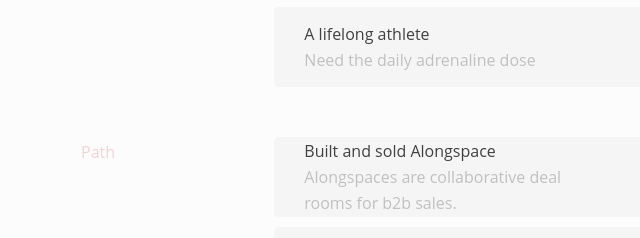
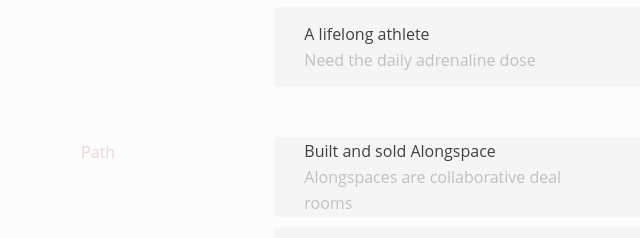
Before and after one commit to fredsonfred91/Frederik.world-19.03.2022, a plain HTML site: page index.html in a window 1280 px wide. Shown: the part 1272-1510 px from the top of the page, 269-909 px from the left. Drawn offline with nearby package versions, Linux system fonts and the light colour scheme; no server answers; a script that the page names is missing.

Commit message:
Shorten Alongspace subtitle

```diff
--- a/index.html
+++ b/index.html
@@ -128,7 +128,7 @@
               <div data-delay="0" data-hover="false" data-w-id="c191809a-4ad9-987e-8dc8-68c272de31e4" style="height:80PX" class="faq-p w-dropdown">
                 <div class="faq w-dropdown-toggle">
                   <div data-w-id="c191809a-4ad9-987e-8dc8-68c272de31e6" data-animation-type="lottie" data-src="https://uploads-ssl.webflow.com/61c62cd46dade9065b303449/61c62cd46dade9613630348e_plus-to-x-white.json" data-loop="0" data-direction="1" data-autoplay="0" data-is-ix2-target="1" data-renderer="svg" data-default-duration="1" data-duration="0" data-ix2-initial-state="0" class="faq-icon"></div>
-                  <div class="toggle-text-2">Built and sold Alongspace<br>‍<span class="bright-text">Alongspaces are collaborative deal rooms for b2b sales.</span></div>
+                  <div class="toggle-text-2">Built and sold Alongspace<br>‍<span class="bright-text">Alongspaces are collaborative deal rooms</span></div>
                 </div>
                 <nav class="faq-body w-dropdown-list">
                   <div class="faq-body-cont">
```
Also changed, not shown: index-1.html (+1 -1 lines).
